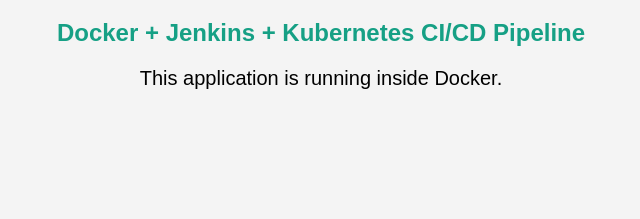
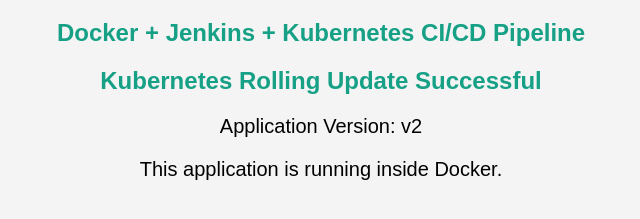
Before and after one commit to ParagGautam001/docker-jenkins-kubernetes-project, a plain HTML site: page index.html in a window 1280 px wide. Shown: the part 169-388 px from the top of the page, without its empty margins (319-959 px from the left). Drawn offline with Linux system fonts and the light colour scheme.

Commit message:
V2 added

```diff
--- a/index.html
+++ b/index.html
@@ -30,6 +30,10 @@
 
     <h2>Docker + Jenkins + Kubernetes CI/CD Pipeline</h2>
 
+    <h2>Kubernetes Rolling Update Successful</h2>
+
+    <p>Application Version: v2</p>
+
     <p>This application is running inside Docker.</p>
 
 </body>
```
Also changed, not shown: 1 other file.
